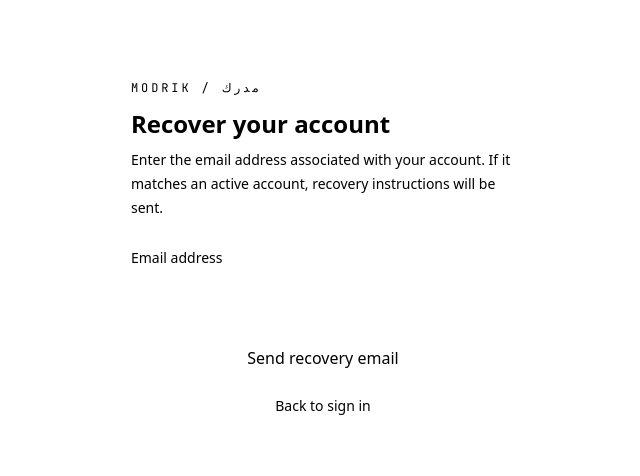
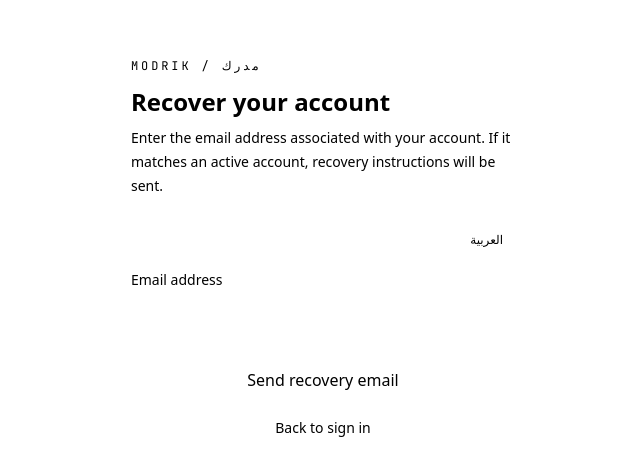
Before and after one commit to abdelrahmanelharouny/Modrik, a Next.js app: page /reset-password in a window 1280 px wide. Shown: the part 152-628 px from the top of the page, without its empty margins (317-957 px from the left). Built offline with nearby package versions, Linux system fonts and the light colour scheme.

Commit message:
feat: let users switch language across account entry flows

```diff
--- a/src/app/invite/accept/invitation-accept-form.tsx
+++ b/src/app/invite/accept/invitation-accept-form.tsx
@@ -7,7 +7,7 @@ import { useLang } from "@/lib/i18n";
 import { useRouter } from "next/navigation";
 
 export function InvitationAcceptForm({ token }: { token: string }) {
-  const { lang } = useLang();
+  const { lang, toggle } = useLang();
   const ar = lang === "ar";
   const router = useRouter();
   const [password, setPassword] = useState("");
@@ -47,6 +47,7 @@ export function InvitationAcceptForm({ token }: { token: string }) {
 
   return (
     <form onSubmit={submit} className="grid gap-4">
+      <div className="flex justify-end"><button type="button" onClick={toggle} aria-label={ar ? "تغيير اللغة إلى الإنجليزية" : "Switch language to Arabic"} className="rounded-md border border-border px-3 py-1.5 text-xs text-muted-foreground hover:bg-secondary">{ar ? "English" : "العربية"}</button></div>
       <label className="grid gap-2 text-sm">
         <span>{ar ? "الاسم الظاهر " : "Display name "}<span className="text-muted-foreground">{ar ? "(اختياري)" : "(optional)"}</span></span>
         <input
--- a/src/app/login/login-form.tsx
+++ b/src/app/login/login-form.tsx
@@ -36,6 +36,7 @@ export function LoginForm() {
 
   return (
     <form onSubmit={submit} className="grid gap-4">
+      <div className="flex justify-end"><button type="button" onClick={toggle} aria-label={ar ? "تغيير اللغة إلى الإنجليزية" : "Switch language to Arabic"} className="rounded-md border border-border px-3 py-1.5 text-xs text-muted-foreground hover:bg-secondary">{ar ? "English" : "العربية"}</button></div>
       <label className="grid gap-2 text-sm">
         <span>Email</span>
         <input
--- a/src/app/reset-password/complete-form.tsx
+++ b/src/app/reset-password/complete-form.tsx
@@ -6,7 +6,7 @@ import Link from "next/link";
 import { useLang } from "@/lib/i18n";
 
 export function PasswordResetCompleteForm({ token }: { token: string }) {
-  const { lang } = useLang();
+  const { lang, toggle } = useLang();
   const ar = lang === "ar";
   const [password, setPassword] = useState("");
   const [confirm, setConfirm] = useState("");
@@ -33,6 +33,7 @@ export function PasswordResetCompleteForm({ token }: { token: string }) {
   if (done) return <div className="grid gap-4"><p role="status" className="rounded-lg border border-primary/30 bg-primary/5 p-3 text-sm">{ar ? "تم تحديث كلمة المرور وإنهاء جميع الجلسات السابقة." : "Your password has been updated. All previous sessions were signed out."}</p><Link href="/login" className="inline-flex h-11 items-center justify-center rounded-lg bg-primary px-4 font-medium text-primary-foreground">{ar ? "متابعة إلى تسجيل الدخول" : "Continue to sign in"}</Link></div>;
 
   return <form onSubmit={submit} className="grid gap-4">
+    <div className="flex justify-end"><button type="button" onClick={toggle} aria-label={ar ? "تغيير اللغة إلى الإنجليزية" : "Switch language to Arabic"} className="rounded-md border border-border px-3 py-1.5 text-xs text-muted-foreground hover:bg-secondary">{ar ? "English" : "العربية"}</button></div>
     <label className="grid gap-2 text-sm"><span>{ar ? "كلمة المرور الجديدة" : "New password"}</span><input type="password" required minLength={12} maxLength={1024} autoComplete="new-password" value={password} onChange={(event) => setPassword(event.target.value)} className="h-11 rounded-lg border border-border bg-background px-3 outline-none focus-visible:ring-2 focus-visible:ring-primary" /></label>
     <label className="grid gap-2 text-sm"><span>{ar ? "تأكيد كلمة المرور الجديدة" : "Confirm new password"}</span><input type="password" required minLength={12} maxLength={1024} autoComplete="new-password" value={confirm} onChange={(event) => setConfirm(event.target.value)} className="h-11 rounded-lg border border-border bg-background px-3 outline-none focus-visible:ring-2 focus-visible:ring-primary" /></label>
     {error ? <p role="alert" className="text-sm text-destructive">{error}</p> : null}
--- a/src/app/reset-password/request-form.tsx
+++ b/src/app/reset-password/request-form.tsx
@@ -6,7 +6,7 @@ import Link from "next/link";
 import { useLang } from "@/lib/i18n";
 
 export function PasswordResetRequestForm() {
-  const { lang } = useLang();
+  const { lang, toggle } = useLang();
   const ar = lang === "ar";
   const [email, setEmail] = useState("");
   const [busy, setBusy] = useState(false);
@@ -28,6 +28,7 @@ export function PasswordResetRequestForm() {
   }
 
   return <form onSubmit={submit} className="grid gap-4">
+    <div className="flex justify-end"><button type="button" onClick={toggle} aria-label={ar ? "تغيير اللغة إلى الإنجليزية" : "Switch language to Arabic"} className="rounded-md border border-border px-3 py-1.5 text-xs text-muted-foreground hover:bg-secondary">{ar ? "English" : "العربية"}</button></div>
     <label className="grid gap-2 text-sm"><span>{ar ? "البريد الإلكتروني" : "Email address"}</span><input type="email" required maxLength={254} autoComplete="email" value={email} onChange={(event) => setEmail(event.target.value)} className="h-11 rounded-lg border border-border bg-background px-3 outline-none focus-visible:ring-2 focus-visible:ring-primary" /></label>
     {error ? <p role="alert" className="text-sm text-destructive">{error}</p> : null}
     {sent ? <p role="status" className="rounded-lg border border-primary/30 bg-primary/5 p-3 text-sm">{ar ? "إذا كان هناك حساب نشط بهذا البريد، فستُرسل إليه تعليمات الاستعادة." : "If an active account matches that address, recovery instructions will be sent."}</p> : null}
```
